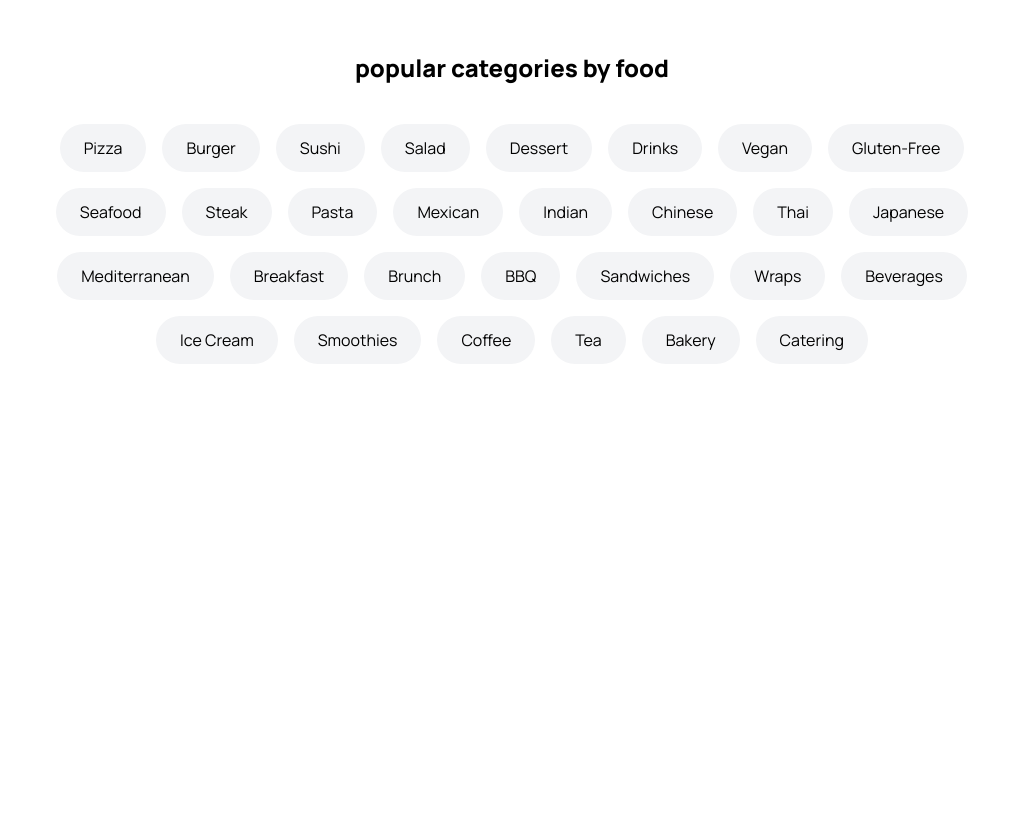
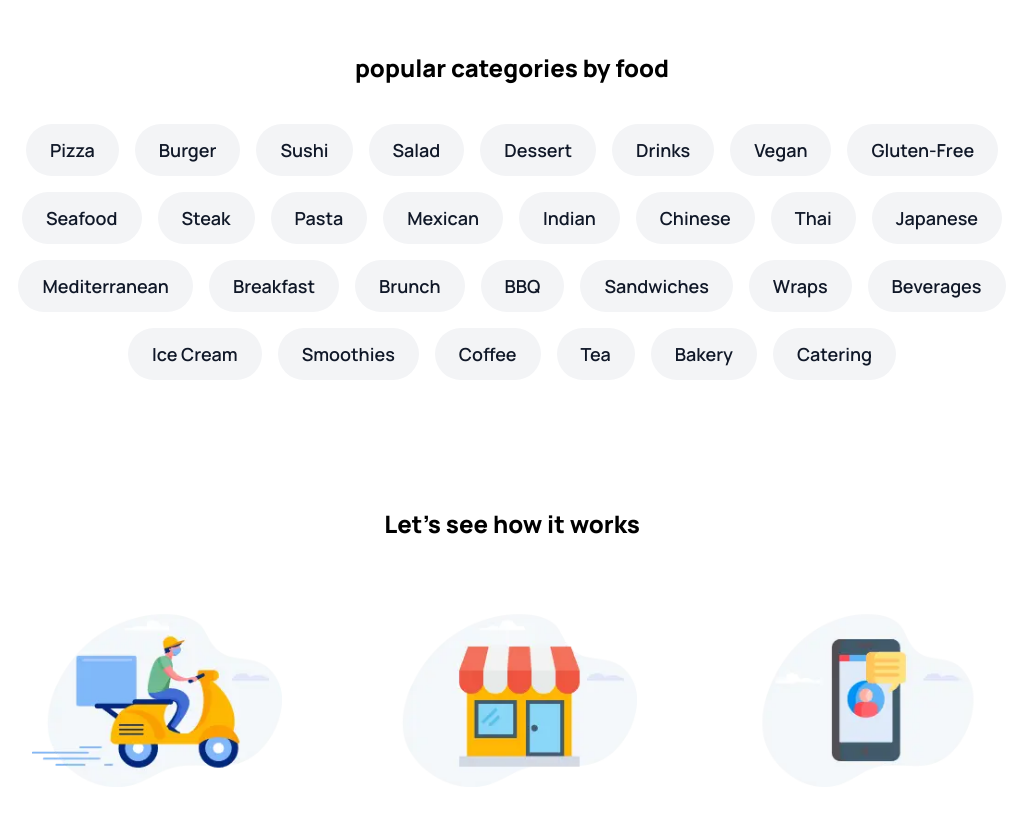
Before and after one commit to danial137/foodprojects, a Next.js app: page / in a window 1280 px wide. Shown: the part 1900-2726 px from the top of the page, without its empty margins (128-1140 px from the left). Before the commit the page ends 2328 px from the top, so only its background shows below. Built offline with nearby package versions, Linux system fonts and the light colour scheme.

Commit message:
Add HowItWork component and HowItWorkCard for improved user guidance

```diff
--- a/components/Home/Category/Category.tsx
+++ b/components/Home/Category/Category.tsx
@@ -39,7 +39,7 @@ const Category = () => {
             <div className='w-[80%] mx-auto mt-10'>
                 <div className='flex flex-wrap gap-4 justify-center'>
                     {categories.map((categories, i) => {
-                        return <span key={i} className='px-6 py-3 rounded-full cursor-pointer hover:bg-emerald-600 hover:text-white transition-all duration-300 bg-gray-100 dark:bg-gray-800 dark:text-white'>{categories.name}</span>
+                        return <span key={i} className='px-6 py-3 rounded-full cursor-pointer hover:bg-emerald-600 hover:text-white transition-all duration-300 bg-gray-100 dark:bg-gray-800 dark:text-white text-gray-900 font-semibold text-lg '>{categories.name}</span>
                     })}
                 </div>
             </div>
--- a/components/Home/Home.tsx
+++ b/components/Home/Home.tsx
@@ -2,6 +2,7 @@ import React from 'react'
 import Hero from './Hero/Hero'
 import Restaurant from './Restaurant/Restaurant'
 import Category from './Category/Category'
+import HowItWork from './HowItWork/HowItWork'
 
 const Home = () => {
   return (
@@ -10,6 +11,7 @@ const Home = () => {
       <Hero />
       <Restaurant />
       <Category />
+      <HowItWork />
     </div>
   )
 }
--- /dev/null
+++ b/components/Home/HowItWork/HowItWork.tsx
@@ -0,0 +1,23 @@
+import React from 'react'
+import HowItWorkCard from './HowItWorkCard'
+
+const HowItWork = () => {
+  return (
+      <div className='pt-16 pb-16'>
+          <h1 className='text-xl sm:text-2xl text-center font-extrabold'>Let’s see how it works</h1>
+          <div className='w-[80%] mx-auto mt-16 grid grid-cols-1 md:grid-cols-2 xl:grid-cols-3 gap-10  '>
+              <div>
+                  <HowItWorkCard num="01" image="/images/w1.png" title="Become a Delivery Man" description="As a delivery driver, you'll make reliable money—working anytime, anywhere."/>
+              </div>
+              <div>
+                  <HowItWorkCard num="02" image="/images/w2.png" title="Become a Partner" description="Grow your business by partnering with us." />
+              </div>
+              <div>
+                  <HowItWorkCard num="03" image="/images/w3.png" title="Try Android/iOS App" description="Experience our platform on mobile devices." />
+              </div>
+          </div>
+    </div>
+  )
+}
+
+export default HowItWork
--- /dev/null
+++ b/components/Home/HowItWork/HowItWorkCard.tsx
@@ -0,0 +1,20 @@
+import Image from 'next/image';
+import React from 'react'
+type props = {
+    image: string;
+    num: string;
+    title: string;
+    description: string;
+
+};
+const HowItWorkCard = ({ description, image, num, title }: props) => {
+    return (
+        <div>
+            <div className='relative'>
+                <Image src={image} alt="img" width={250} height={250} className='object-contain mx-auto' />
+            </div>
+        </div>
+    )
+}
+
+export default HowItWorkCard
```
